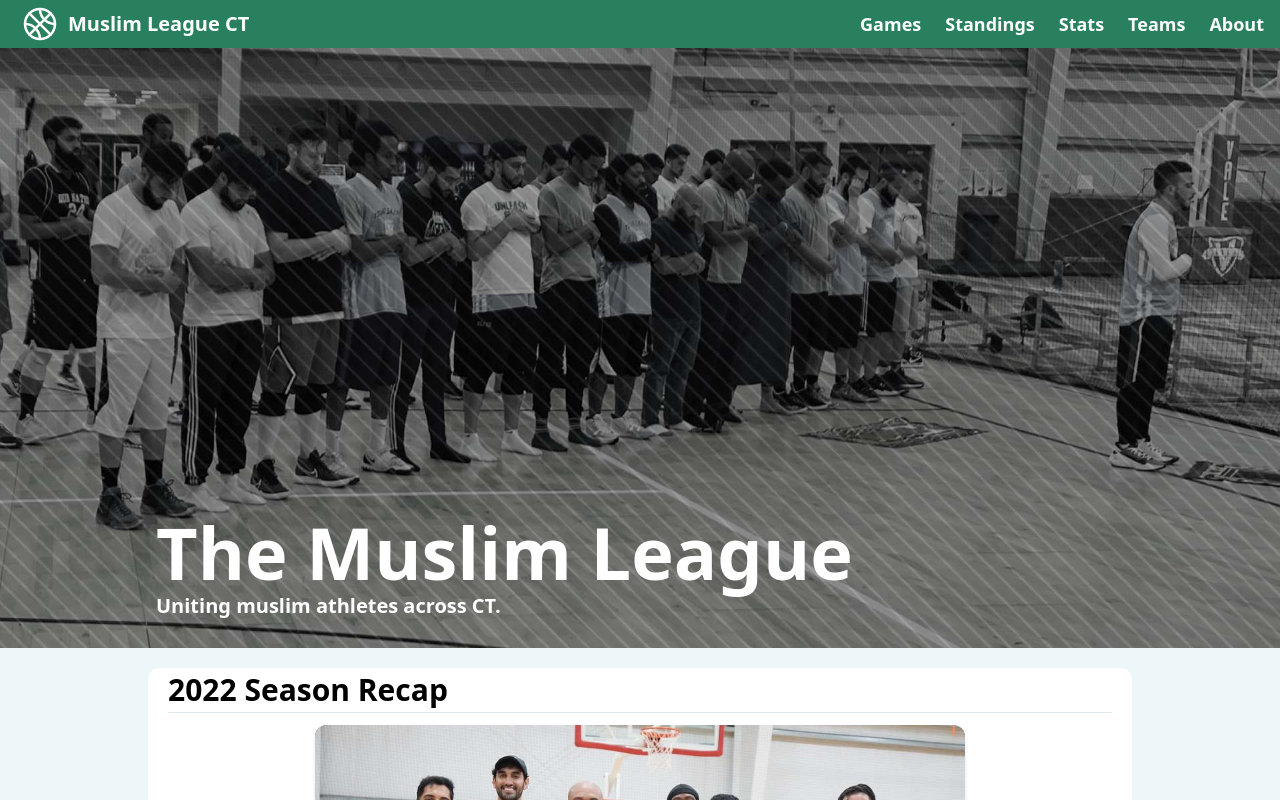
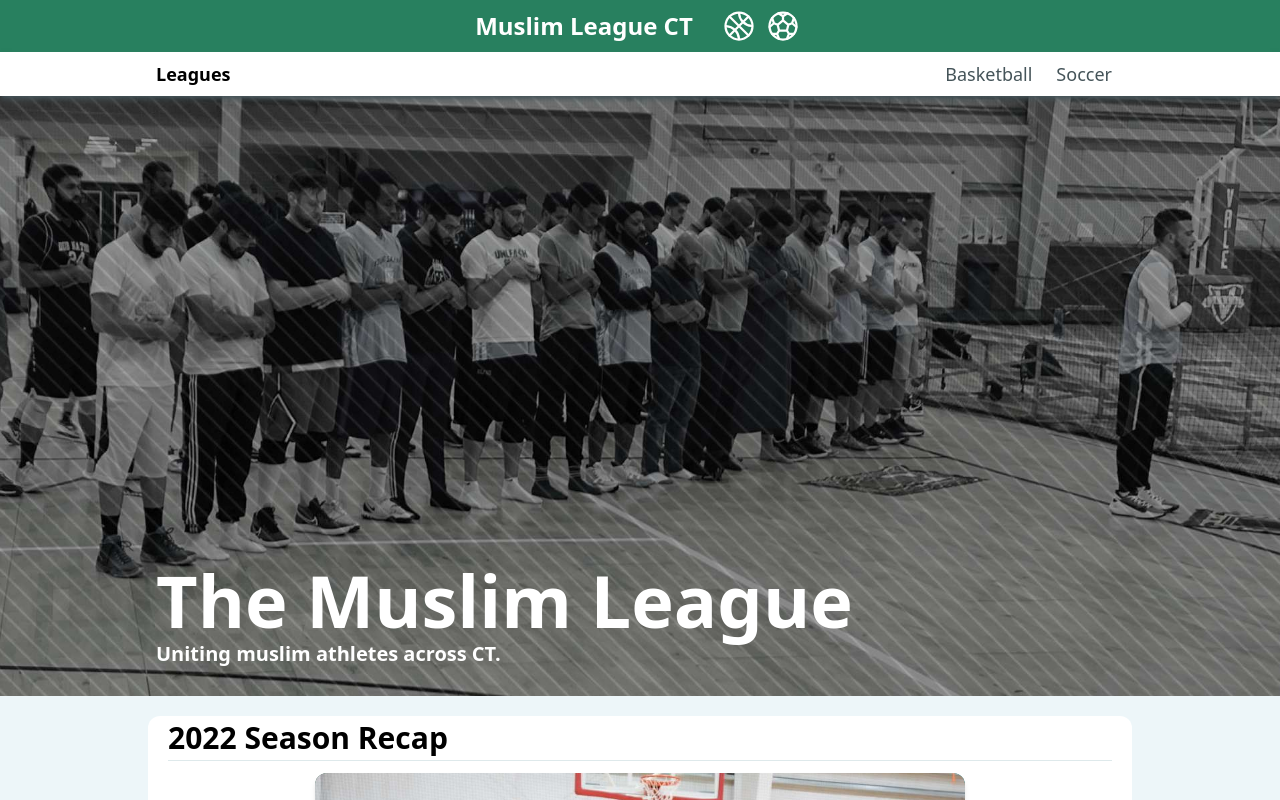
Before and after one commit to marwane8/muslim-league-ui, a Next.js app: page / in a window 1280 px wide. Shown: the top 800 px of the page. Built offline with nearby package versions, Linux system fonts and the light colour scheme; no server answers.

Commit message:
update nav bar to account for soccer

```diff
--- a/components/navbar.tsx
+++ b/components/navbar.tsx
@@ -1,91 +1,185 @@
 
 import NextLink from 'next/link';
-import React from "react"
+import React, { useState } from "react"
 
-import { useState } from 'react'
+import Container from '../components/container'
+import Basketball from '/public/svgs/basketball.svg'
+import Soccer from '/public/svgs/soccer.svg'
 
-import Menu from '/public/svgs/menu.svg'
-import Close from '/public/svgs/close.svg'
-import Basketball from '/public/svgs/basketball.svg'
+
+enum Sport {
+   HOME,
+   BASKETBALL,
+   SOCCER
+}
+type NavLinks = {
+  name: string,
+  link: string,
+  toggle: boolean,
+  sport?: Sport
+}[]
 
 export default function Navbar() {
 
+    const homeNav = [
+        {
+            name: 'Basketball',
+            link: '/basketball',
+            toggle: true,
+            sport: Sport.BASKETBALL
+        },
 
-    const [open, setOpen] = useState<boolean>(false)
-    const [subMenu, setSubMenu] = useState<string>('opacity-0 left-[-150px] top-[32px]')
+        {
+            name: 'Soccer',
+            link: '/soccer',
+            toggle: true,
+            sport: Sport.SOCCER
+        },
 
-    const toggleMenu = () => {
-        if(open) {
-            setOpen(false);
-            setSubMenu('opacity-0 left-[-150px] top-[32px]');
-        } else {
-            setOpen(true);
-            setSubMenu('bg-primary rounded-b-lg left-[-4px] top-[32px] ')
-        }
-    }
-
-    const pages = [
+    ]
+    const basketballNav = [
         {
             name: 'Games',
-            link: '/games/20220610'
+            link: '/games/20220610',
+            toggle: false
         },
 
         {
             name: 'Standings',
-            link: '/standings'
+            link: '/standings',
+            toggle: false
         },
         {
             name: 'Stats',
-            link: '/stats'
+            link: '/stats',
+            toggle: false
         },
         {
             name: 'Teams',
-            link: '/teams'
+            link: '/teams',
+            toggle: false
         },
         {
             name: 'About',
-            link: '/about'
+            link: '/about',
+            toggle: false
         },
+
+    ]
+    const soccerNav = [
+        {
+            name: 'Teams',
+            link: '/teams',
+            toggle: false
+        },
+        {
+            name: 'About',
+            link: '/about',
+            toggle: false
+        },
+
     ]
 
+    const [sport, setSport]  = useState<Sport>(Sport.HOME)
+    const [navLinks, setNavLinks]  = useState<NavLinks>(homeNav)
+
+    const toggleSport = (sport: Sport | undefined) => {
+        if (sport === Sport.BASKETBALL) {
+            setNavLinks(basketballNav);
+            setSport(Sport.BASKETBALL);
+        } else if ( sport === Sport.SOCCER) {
+            setNavLinks(soccerNav);
+            setSport(Sport.SOCCER);
+        } else {
+            setNavLinks(homeNav);
+            setSport(Sport.HOME);
+        }
+
+    }
+
+    const renderSport = () => {
+        if (sport === Sport.SOCCER) {
+
+            return  (
+                <NextLink href='/soccer'>
+                    <h1 className='duration-500 hover:text-primary-100 cursor-pointer'>
+                        Soccer
+                    </h1>
+                </NextLink>
+            );
+        } else if (sport === Sport.BASKETBALL) {
+            return  (
+                <NextLink href='/basketball'>
+                    <h1 className='duration-500 hover:text-red cursor-pointer'>
+                        Basketball
+                    </h1>
+                </NextLink>
+            );
+        } else {
+            return <h1 className='cursor-default'> Leagues </h1>;
+        }
+    };
     return (
         <>
-        <div className="p-6">  </div>
-        <div className="bg-primary w-full fixed z-30">
+        <div className="p-12">  </div>
+        <div className="bg-primary w-full fixed z-10">
 
-        <nav className="container max-w-screen-xl p-1 md:flex md:items-center md:justify-between">
-            <div className="flex flex-row-reverse justify-end items-center md:justify-between">
-                <span className="flex items-center m-auto text-xl pr-9 font-bold text-white duration-500 cursor-pointer hover:text-primary-500">
+        <nav className="container max-w-screen-xl p-2">
+            <div className="flex flex-row-reverse justify-end items-center">
+                <span className="flex items-center m-auto text-2xl font-bold text-white cursor-pointer">
+                    <div className='duration-500 hover:text-primary-500' onClick={() => toggleSport(Sport.HOME)}>
                       <NextLink href='/'>
+                        <h1 className='mr-6'>
+                            Muslim League CT
+                        </h1>
+                      </NextLink>
+                    </div>
+
+                    <div className={
+                      sport===Sport.BASKETBALL ? 'text-red' : 'duration-500 hover:text-red' }
+                      onClick={() => toggleSport(Sport.BASKETBALL)}>
+                    <NextLink href='/basketball'>
                          <div>
-                         <Basketball className="w-10 mx-2" />
+                         <Basketball className="w-9 mx-1" />
                         </div>
                     </NextLink>
-                    <NextLink href='/'>
-                        Muslim League CT
+                    </div>
+                    <div className={
+                      sport===Sport.SOCCER ? 'text-primary-100' : 'duration-500 hover:text-primary-100' }
+                      onClick={() => toggleSport(Sport.SOCCER)}>
+                    <NextLink href='/soccer'>
+                         <div>
+                         <Soccer className="w-9 mx-1" />
+                        </div>
                     </NextLink>
+                    </div>
                </span>
-
-               <div className="ml-2" onClick={() => toggleMenu()}>
-                 {open ? <Close className="block text-white cursor-pointer md:hidden w-7"/> : <Menu className="block text-white cursor-pointer md:hidden w-7"/> }
-                </div>
 
             </div>
 
-            <ul className={`z-[1] md:flex my-4 pb-2 md:shadow-none md:my-0 md:items-center h-screen md:h-[10px] tansition-all absolute md:bg-primary md:opacity-100 md:static  ${subMenu}`}>
+        </nav>
+        <div className='bg-white shadow-md shadow-gray-300'>
+            <Container>
+                <nav className='flex p-2 justify-between'>
 
-                { pages.map((page,index) => (
+                    <div className='flex text-lg pr-2 font-bold border-r-2 md:border-none'> {renderSport()} </div>
+                    <ul className='flex overflow-y-auto'>
+
+                        { navLinks.map((page,index) => (
 
                             <NextLink key={index} href={page.link}>
-                        <li  onClick={() => toggleMenu()} className="pt-2 pb-1 mx-3 text-lg cursor-pointer font-bold text-white border-b pr-9 md:pb-0 md:pr-0 md:border-none md:my-0 hover:text-primary-500">
-                            <a > {page.name} </a>
+                                <li className='mx-3 text-lg cursor-pointer text-gray-300  pb-0 pr-0 hover:text-primary-500'>
+                                    <a onClick={() => page.toggle ? toggleSport(page.sport) : null }> {page.name} </a>
                                 </li>
                             </NextLink>
 
                         ))}
 
                     </ul>
+
                 </nav>
+            </Container>
+        </div>
         </div>
         </>
     )
--- /dev/null
+++ b/pages/basketball/index.tsx
@@ -0,0 +1,19 @@
+
+import Header from '../../components/header'
+import Container from '../../components/container'
+import Panel from '../../components/panel'
+
+
+const BasketballHome = () => {
+  return (
+      <Container>
+        <Header title='Basketball | Muslim League CT'/>
+          <Panel
+            title='Basketball Home' >
+                This is the Basketball Home Page
+         </Panel>
+      </Container>
+  )
+}
+
+export default BasketballHome
--- /dev/null
+++ b/pages/soccer/index.tsx
@@ -0,0 +1,19 @@
+
+import Header from '../../components/header'
+import Container from '../../components/container'
+import Panel from '../../components/panel'
+
+
+const SoccerHome = () => {
+  return (
+      <Container>
+        <Header title='Soccer | Muslim League CT'/>
+          <Panel
+            title='Soccer Home' >
+                This is the Soccer Home Page
+         </Panel>
+      </Container>
+  )
+}
+
+export default SoccerHome
```
Also changed, not shown: public/svgs/soccer.svg (added). Lines whose indentation alone changed are shown as unchanged.
